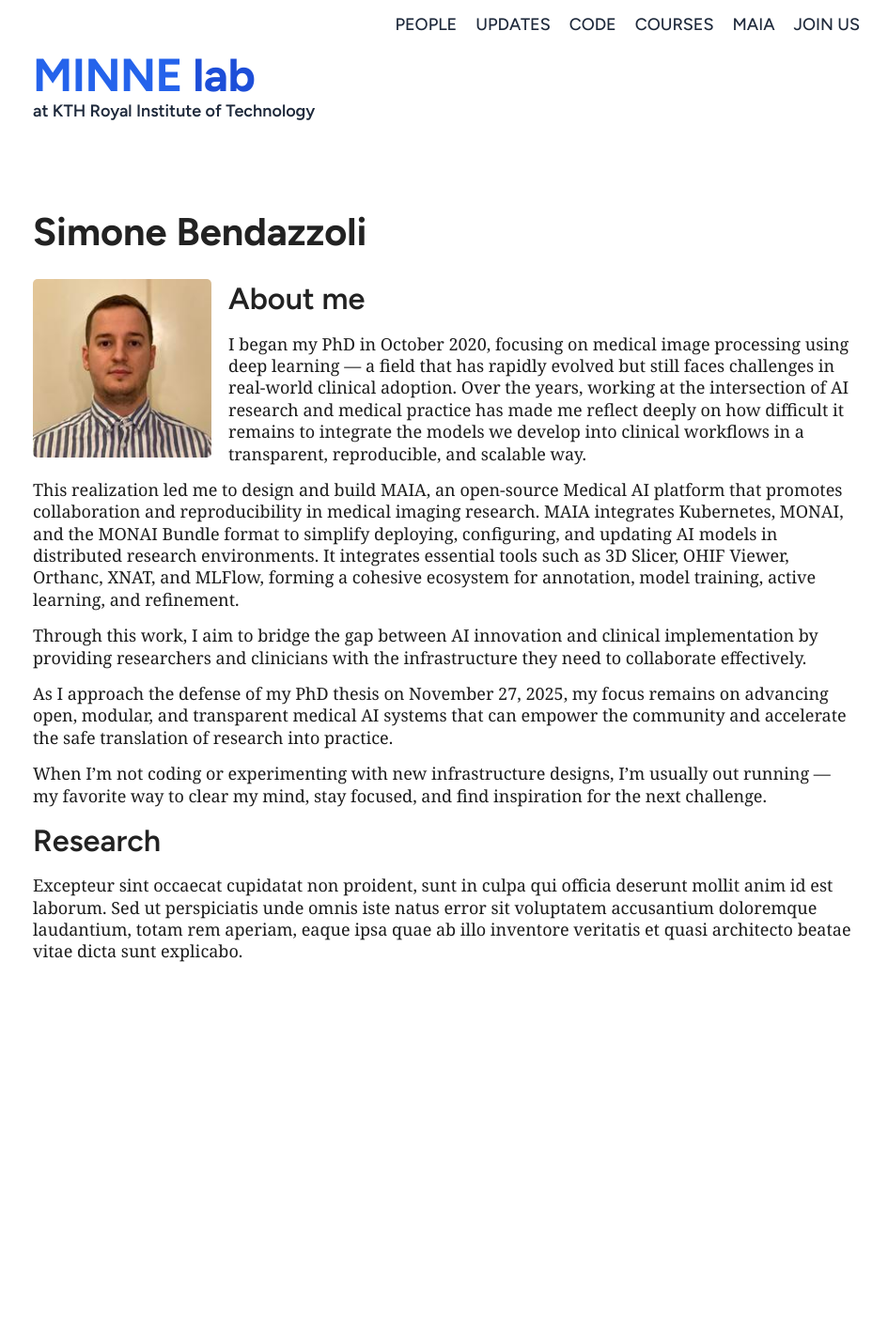
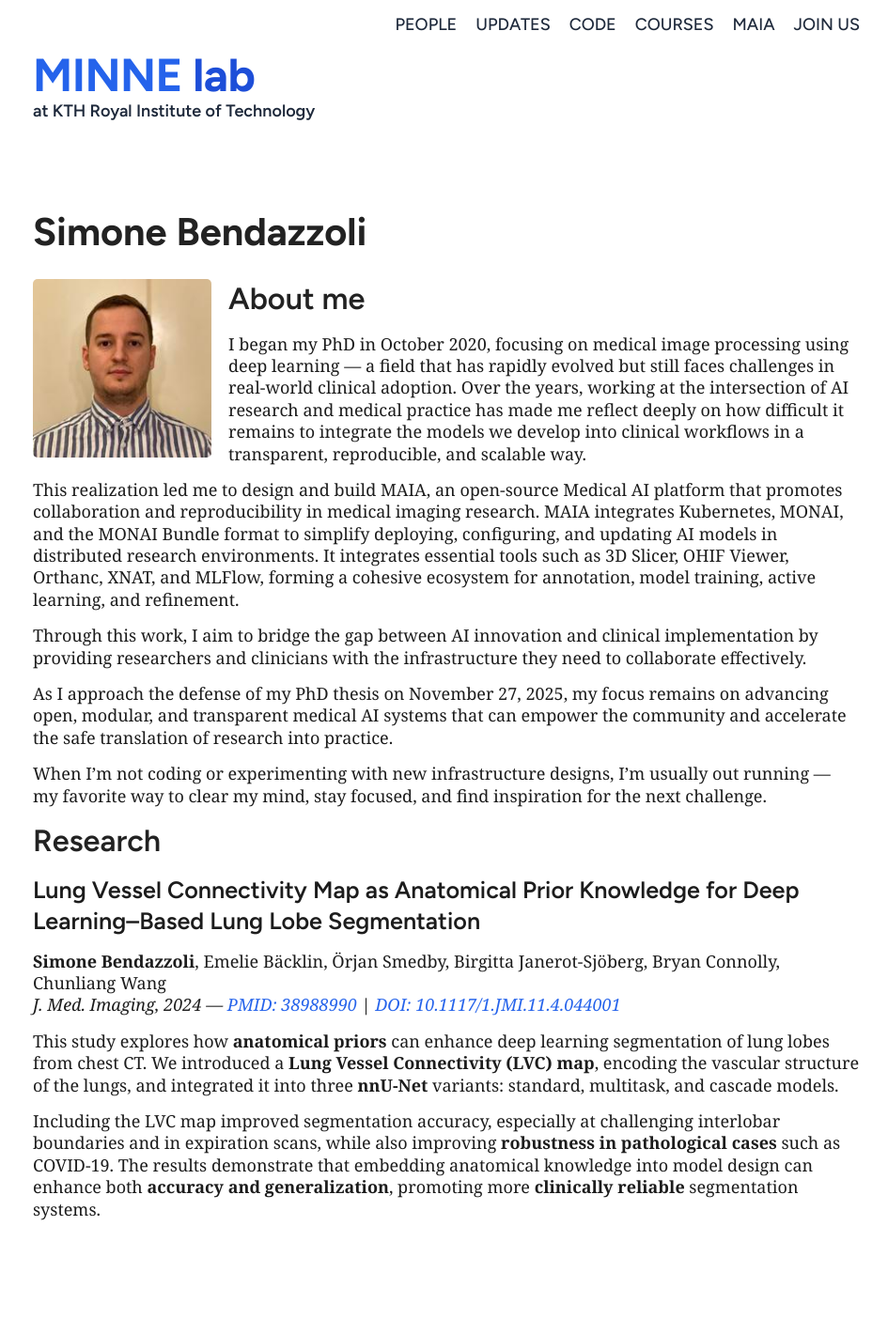
Before and after one commit to minnelab/minnelab.github.io, a Jekyll site: the page built from _people/simone.markdown, in a window 1280 px wide. Shown: the whole page at 94% size, without its empty margins (165-1110 px from the left). Built offline with Jekyll 4.4.1, drawn with Linux system fonts in a browser that asks for light colours; before the commit the page ends 1130 px from its top, so only the background shows below that.

Commit message:
Add research on Lung Vessel Connectivity for segmentation
Added a new research entry detailing a study on lung lobe segmentation using anatomical priors.

```diff
--- a/_people/simone.markdown
+++ b/_people/simone.markdown
@@ -24,4 +24,10 @@ When I’m not coding or experimenting with new infrastructure designs, I’m us
 
 ## Research
 
-Excepteur sint occaecat cupidatat non proident, sunt in culpa qui officia deserunt mollit anim id est laborum. Sed ut perspiciatis unde omnis iste natus error sit voluptatem accusantium doloremque laudantium, totam rem aperiam, eaque ipsa quae ab illo inventore veritatis et quasi architecto beatae vitae dicta sunt explicabo.
+### Lung Vessel Connectivity Map as Anatomical Prior Knowledge for Deep Learning–Based Lung Lobe Segmentation
+**Simone Bendazzoli**, Emelie Bäcklin, Örjan Smedby, Birgitta Janerot-Sjöberg, Bryan Connolly, Chunliang Wang
+*J. Med. Imaging, 2024 — [PMID: 38988990](https://pubmed.ncbi.nlm.nih.gov/38988990/) | [DOI: 10.1117/1.JMI.11.4.044001](https://doi.org/10.1117/1.JMI.11.4.044001)*
+
+This study explores how **anatomical priors** can enhance deep learning segmentation of lung lobes from chest CT. We introduced a **Lung Vessel Connectivity (LVC) map**, encoding the vascular structure of the lungs, and integrated it into three **nnU-Net** variants: standard, multitask, and cascade models.
+
+Including the LVC map improved segmentation accuracy, especially at challenging interlobar boundaries and in expiration scans, while also improving **robustness in pathological cases** such as COVID-19. The results demonstrate that embedding anatomical knowledge into model design can enhance both **accuracy and generalization**, promoting more **clinically reliable** segmentation systems.
```
